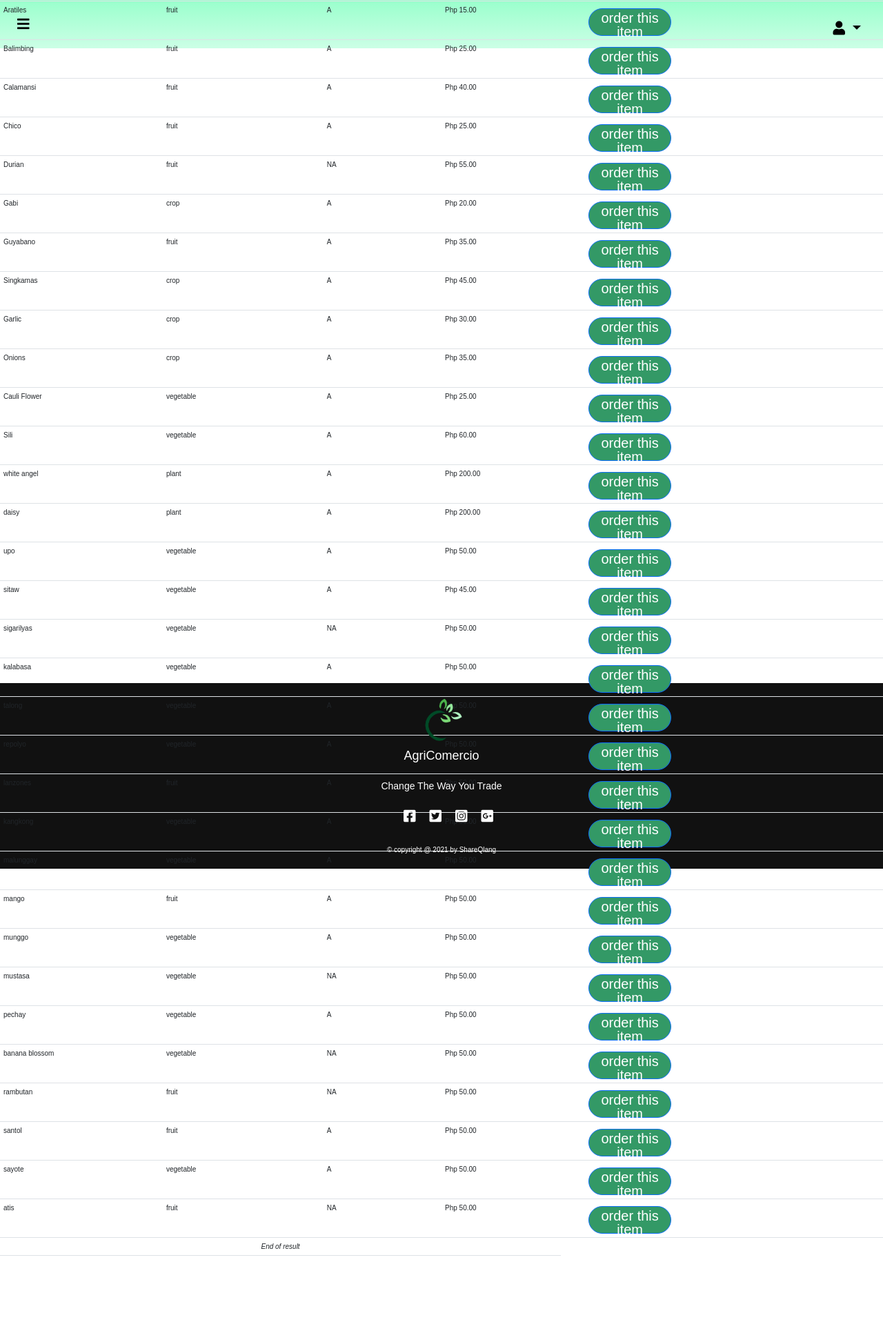
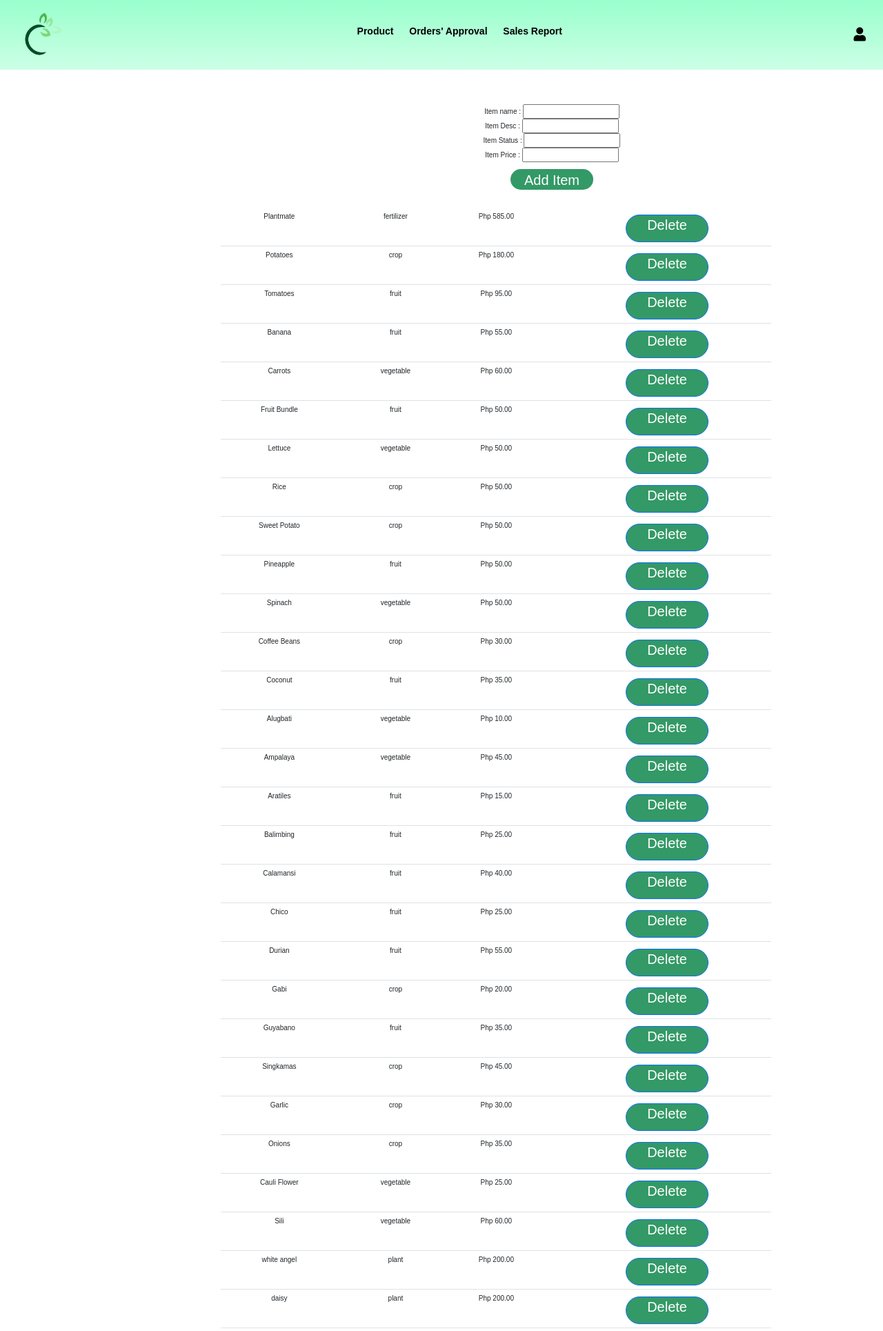
Before and after one commit to geelato-b/agricomercio, a PHP site: page /seller/product.php in a window 1280 px wide. Shown: the top 1929 px of the page at 69% size. Before the commit the page ends 1820 px from the top, so only its background shows below. Run offline with PHP 8.4, Linux system fonts and the light colour scheme; the visitor is signed in with stand-in values (Sample User, id 1); data comes from the database, SQL or seed files in the repository.

Commit message:
Add files via upload

```diff
--- a/seller/product.php
+++ b/seller/product.php
@@ -1,3 +1,11 @@
+<?php
+session_start();
+include_once "../includes/db_conn.php";
+include_once "../includes/function.inc.php";
+
+
+
+ ?>
 
 <!DOCTYPE html>
 <html lang="en">
@@ -8,70 +16,52 @@
     , initial-scale=1.0">
     <title>AgriComercio</title>
 
-    <link rel="stylesheet" href="css/bootstrap.min.css">
+    <link rel="stylesheet" href="../css/bootstrap.min.css">
     <link rel="stylesheet" href="../css/style.css">
-    <link rel="stylesheet" href="../css/fontawesome.css">
+
     <link rel="stylesheet" href="https://cdnjs.cloudflare.com/ajax/libs/font-awesome/5.15.2/css/all.min.css">
 </head>
 <body>
-
 <header id="header">
 
 <div class="right">
 
-    <div class="fas fa-bars" id="bars"></div>
+<img clas ="logo" src="../img/logo1.png" alt="" width="70px" height="70px">
 </div>
+        <div class="nav-bar">
+            <ul>
+            <li><a href="product.php">Product</a></li>
+            <li><a href="order.php">Orders' Approval</a></li>
+            <li><a href="order.php">Sales Report</a></li>
+            </ul>
+        </div>
 
 <div class="left">
 
 <div class="dropdown">
+  <a href="seller_page.php"><div class="fas fa-user"></div></a>
 
-  <button class="dropdown-toggle" type="button" id="dropdownMenu2" data-bs-toggle="dropdown" aria-expanded="false">
-  <div class="fas fa-user"></div>
-  </button>
-  <ul class="dropdown-menu" aria-labelledby="dropdownMenu2">
-    <a href="seller_page.php"><li><button class="dropdown-item" type="button">Profile</button></li></a>
-    <a href="../form.php"><li><button class="dropdown-item" type="button">Sign Up</button></li></a>
-    <a href="../sign_in.php"><li><button class="dropdown-item" type="button">Sign In</button></li></a>
-    <a href="../logout.php"><li><button class="dropdown-item" type="button">Log Out</button></li></a>
-  </ul>
 </div>
 
 
 </div>
 
-<nav class="navbar">
-<ul>
-<img clas ="logo" src="../img/logo1.png" alt="" width="70px" height="70px">
-<h1>AgriComercio</h1>
-<br>
-<br>
-
-<li><a href="product.php">Product</a></li>
-<li><a href="order.php">Orders' Approval</a></li>
-<li><a href="order.php">Sales Report</a></li>
-
-</ul>
-</nav>
-
 </header>
 
-<section id="review">
 
-<?php
-session_start();
-include_once "../includes/db_conn.php";
-include_once "../includes/function.inc.php";
+<main>
 
-if(isset($_SESSION['usertype'])){
+
+ <?php
+
+
+ if(isset($_SESSION['usertype'])){
     if($_SESSION['usertype'] == 'Seller'){
 
     $USER_ID = $_SESSION['userid'];
 
 
         $user_info = GetUserDetails($conn, $USER_ID );
-
-
       if(isset($_POST['item_name'])){
           $p_item_name = htmlentities($_POST['item_name']);
           $p_item_desc = htmlentities($_POST['item_desc']);
@@ -87,17 +77,7 @@ if(isset($_SESSION['usertype'])){
           }
       }
            ?>
-        <form action="seller_page.php" method="post">
-            Item name :  <input type="text" name="item_name">
-            <br>
-            Item Desc :  <input type="text" name="item_desc">
-            <br>
-            Item Status :  <input type="text" name="item_status">
-            <br>
-            Item Price :  <input type="text" name="item_price">
-            <br>
-            <input type="submit">
-        </form>
+
 
 
     <?php }
@@ -109,18 +89,33 @@ else{
 
 ?>
 
+<div class="main__container">
+
+    <form id = "addItem" action="product.php" method="post">
+            Item name :  <input type="text" name="item_name" required>
+            <br>
+            Item Desc :  <input type="text" name="item_desc" required>
+            <br>
+            Item Status :  <input type="text" name="item_status" >
+            <br>
+            Item Price :  <input type="text" name="item_price" required>
+            <br>
+            <button type="submit" name="Add" value="add" class="add_btn">Add Item</button>
+    </form>
+
+          <div class="container_fluid">
+          <div class="row" id="contentPanel">
+            <div class="col-10">
 <?php
-        $sql = "SELECT i.item_id
+        $sql="SELECT i.item_id
         , i.item_name
         , c.cat_desc
-        , i.item_status
         , i.item_price
-        FROM `items` i
-        JOIN `category` c
-        ON i.item_id = c.item_id ;";
+     FROM `items` i
+     JOIN `category` c
+       ON i.item_id = c.item_id;";
 
   $stmt=mysqli_stmt_init($conn);
-
   if (!mysqli_stmt_prepare($stmt, $sql)){
      echo "Statement Failed.";
      exit();
@@ -142,7 +137,7 @@ else{
       echo "<thead>";
       echo "<th> Item Name </th>";
       echo "<th> Item Description </th>";
-      echo "<th> Item Status </th>";
+      //echo "<th> Item Status </th>";
       echo "<th> Price </th>";
       echo "<th> Actions </th>";
       echo "</thead>";
@@ -150,9 +145,9 @@ else{
       echo "<tr>";
           echo "<td>" . $val['item_name'] . "</td>";
           echo "<td>" . $val['cat_desc']       . "</td>";
-          echo "<td>" . $val['item_status']        . "</td>";
+          //echo "<td>" . $val['item_status']        . "</td>";
           echo "<td> Php ". number_format($val['item_price'],2) . "</td>";
-          echo "<td> <a href='orderform.php?itemid=".$val['item_id']."' class='btn btn-primary'>order this item</a> </td>";
+          echo "<td> <a href='orderform.php?itemid=".$val['item_id']."' class='btn btn-primary'>Delete</a> </td>";
       echo "</tr>";
       }
       echo "<tr >";
@@ -165,24 +160,16 @@ else{
    }
   ?>
 
-
-</section>
+</div>
+                  </div>
+          </div>
+</main>
 
 
-<section id="footer">
-   <div class="footer-content">
-   <img clas ="logo" src="../img/logo1.png" alt="" width="70px" height="70px">
-       <h3>AgriComercio</h3>
-       <p>Change The Way You Trade</p>
-       <ul class="socials">
-       <li><a href=""><i class="fab fa-facebook-square"></i></a></li>
-       <li><a href=""><i class="fab fa-twitter-square"></i></a></li>
-       <li><a href=""><i class="fab fa-instagram-square"></i></a></li>
-       <li><a href=""><i class="fab fa-google-plus-square"></i></a></li>
-       </ul>
-   </div>
-    <div class="credit text-center">&#169; copyright @ 2021 by ShareQlang</div>
-</section>
+
+
+
+
 
 
 
```
Also changed, not shown: seller/index.php (+8 -13 lines), seller/order.php (+8 -13 lines), seller/seller_page.php (+12 -10 lines).
